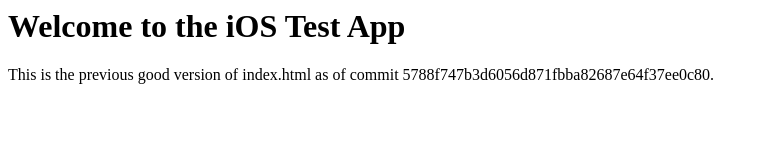
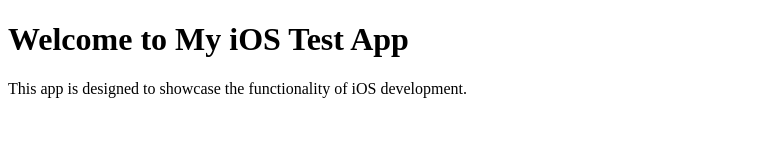
Before and after one commit to Koriebonx98/iOS-test-app, a plain HTML site: page index.html in a window 1280 px wide. Shown: the whole page, without its empty margins (0-768 px from the left). Drawn offline with Linux system fonts and the light colour scheme.

Commit message:
Update index.html with new content

```diff
--- a/index.html
+++ b/index.html
@@ -1,9 +1,10 @@
+<!DOCTYPE html>
 <html>
 <head>
     <title>iOS Test App</title>
 </head>
 <body>
-    <h1>Welcome to the iOS Test App</h1>
-    <p>This is the previous good version of index.html as of commit 5788f747b3d6056d871fbba82687e64f37ee0c80.</p>
+    <h1>Welcome to My iOS Test App</h1>
+    <p>This app is designed to showcase the functionality of iOS development.</p>
 </body>
 </html>
```
